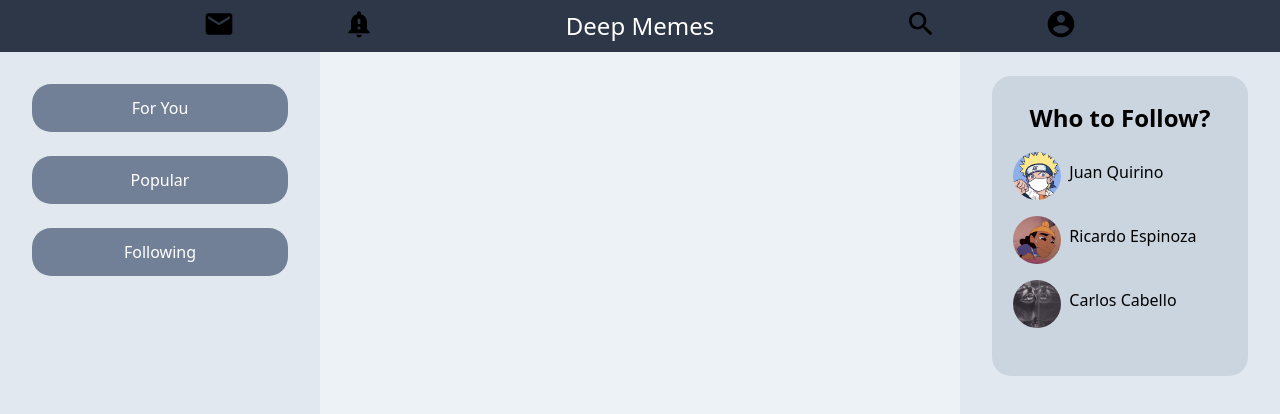
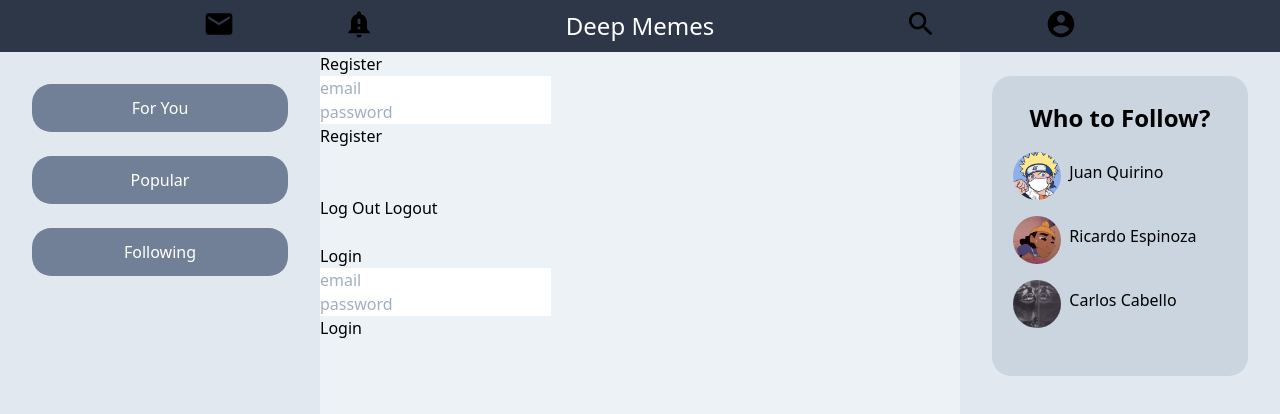
Before and after one commit to Ricardope3/DeepMemesFront, a Vue app: page /register in a window 1280 px wide. Shown: the top 414 px of the page. Built offline with nearby package versions, Linux system fonts and the light colour scheme.

Commit message:
register:

```diff
--- a/package.json
+++ b/package.json
@@ -14,6 +14,7 @@
     "@fortawesome/vue-fontawesome": "^0.1.9",
     "axios": "^0.19.2",
     "core-js": "^3.6.4",
+    "firebase": "^7.14.2",
     "tailwindcss": "^1.2.0",
     "vue": "^2.6.11",
     "vue-router": "^3.1.6",
--- /dev/null
+++ b/src/components/Register.vue
@@ -0,0 +1,84 @@
+<template>
+  <div>
+    <div v-if="error">{{error.message}}</div>
+    <form @submit.prevent="onRegister">
+      <h1>Register</h1>
+      <div class="email">
+        <input type="email" placeholder="email" v-model="email" />
+      </div>
+      <div class="password">
+        <input type="password" placeholder="password" v-model="password" />
+      </div>
+      <button type="submit">Register</button>
+    </form>
+
+    <br />
+    <br />Log Out
+    <button @click="onLogOut">Logout</button>
+
+    <br />
+    <br />
+
+    <form @submit.prevent="onLogin">
+      <h1>Login</h1>
+      <div class="email">
+        <input type="email" placeholder="email" v-model="email" />
+      </div>
+      <div class="password">
+        <input type="password" placeholder="password" v-model="password" />
+      </div>
+      <button type="submit">Login</button>
+    </form>
+  </div>
+</template>
+
+<script>
+import * as firebase from "firebase/app";
+import "firebase/auth";
+export default {
+  name: "register",
+  mounted() {},
+  methods: {
+    onRegister() {
+      try {
+        const user = firebase
+          .auth()
+          .createUserWithEmailAndPassword(this.email, this.password);
+        console.log(user);
+        this.$router.replace({ name: "memes" });
+      } catch (error) {
+        this.error = error;
+      }
+    },
+    onLogOut() {
+      try {
+        const data = firebase.auth().signOut();
+        console.log(data);
+        this.$router.replace({ name: "login" });
+      } catch (error) {
+        this.error = error;
+        console.log(error);
+      }
+    },
+    onLogin(){
+      try {
+        const user = firebase.auth().signInWithEmailAndPassword(this.email,this.password);
+        console.log(user);
+      } catch (error) {
+        console.log(error);
+        this.error = error;
+      }
+    }
+  },
+  data() {
+    return {
+      email: "",
+      password: "",
+      error: ""
+    };
+  }
+};
+</script>
+
+<style>
+</style>
--- a/src/main.js
+++ b/src/main.js
@@ -6,10 +6,23 @@ import { faHeart , faHeartBroken,faComments} from '@fortawesome/free-solid-svg-i
 import { FontAwesomeIcon } from '@fortawesome/vue-fontawesome'
 import store from './store';
 import router from './router'
+import firebase from 'firebase/app';
+
+const firebaseConfig = {
+  apiKey: "AIzaSyDrz1eHFs0puJKqHGHEGSn26QtimniOyzc",
+  authDomain: "deep-memes.firebaseapp.com",
+  databaseURL: "https://deep-memes.firebaseio.com",
+  projectId: "deep-memes",
+  storageBucket: "deep-memes.appspot.com",
+  messagingSenderId: "664277891791",
+  appId: "1:664277891791:web:41bcd3c42f66e286ae95ba",
+  measurementId: "G-FTG4GC85GF"
+};
 
 library.add(faHeart,faHeartBroken,faComments)
 Vue.component('font-awesome-icon', FontAwesomeIcon)
 
+firebase.initializeApp(firebaseConfig);
 
 
 
--- a/src/router/index.js
+++ b/src/router/index.js
@@ -2,29 +2,30 @@ import Vue from 'vue'
 import VueRouter from 'vue-router'
 import Profile from '../components/Profile.vue'
 import Memes from '../components/Memes.vue'
-
+import Register from '../components/Register'
 
 Vue.use(VueRouter)
 
 const routes = [
   {
-    path: '/',
-    redirect: '/memes',
-  },
-
-  {
     path: '/profile',
     name: 'profile',
-    component: Profile
+    component: Profile,
+    // meta: { requireAuth: true }
   },
   {
     path: '/memes',
     name: 'memes',
-    // route level code-splitting
-    // this generates a separate chunk (about.[hash].js) for this route
-    // which is lazy-loaded when the route is visited.
-    component: Memes
-  }
+    component: Memes,
+    // meta: { requireAuth: true }
+  },
+  {
+    path: '/register',
+    name: 'register',
+    component: Register,
+    // meta: { guestOnly: true },
+  },
+
 ]
 
 const router = new VueRouter({
@@ -33,4 +34,15 @@ const router = new VueRouter({
   routes
 })
 
+router.beforeEach((to, from, next) => {
+
+  // let currentUser = auth.user()
+  // let requireAuth = to.matched.some(record => record.meta.requireAuth)
+  // let guestOnly = to.matched.some(record => record.meta.guestOnly)
+
+  // if (requireAuth && !currentUser) next('login')
+  // else if (guestOnly && currentUser) next('memes')
+  next()
+})
+
 export default router
```
Also changed, not shown: 1 other file (tests, documents, lock files or other folders).
